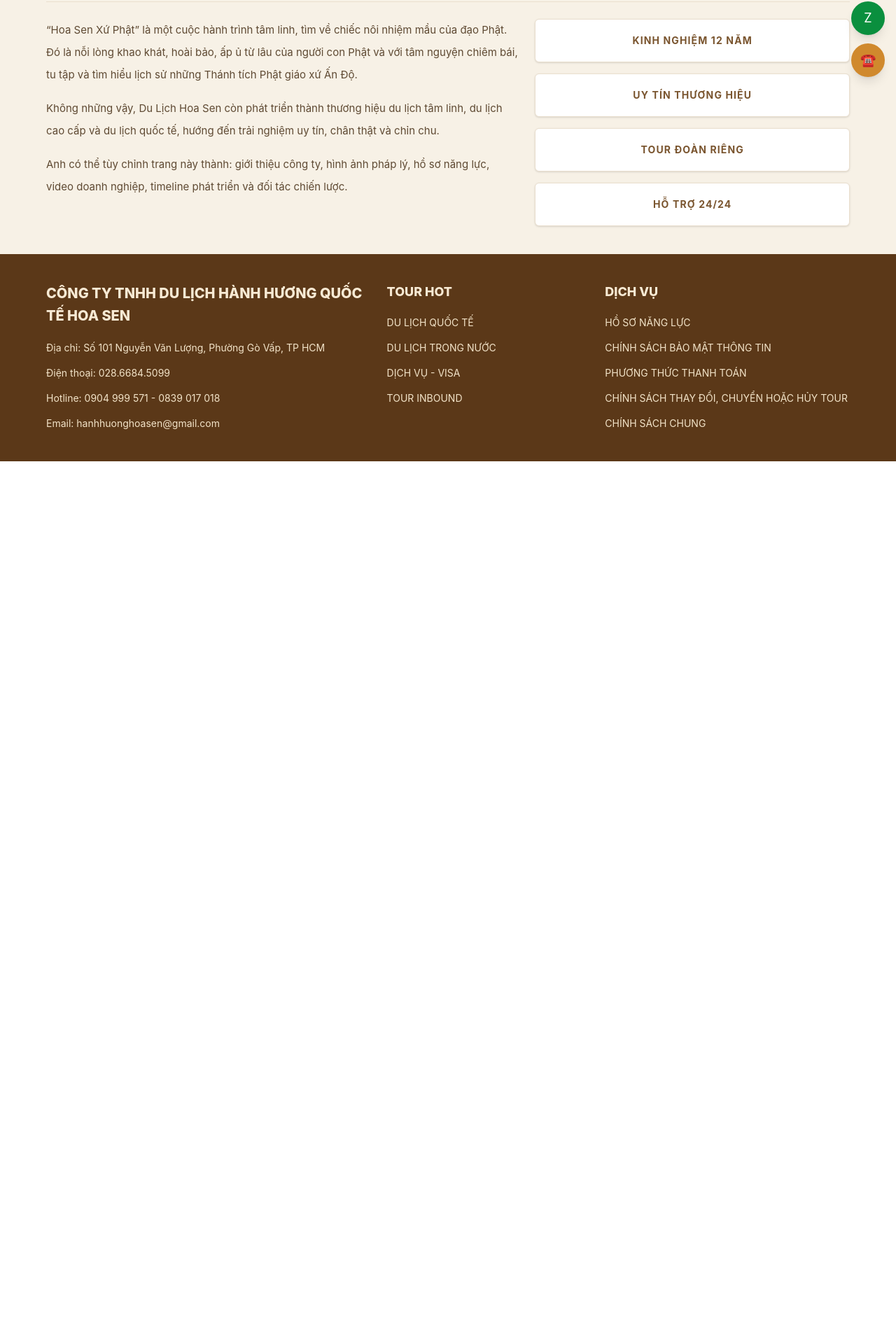
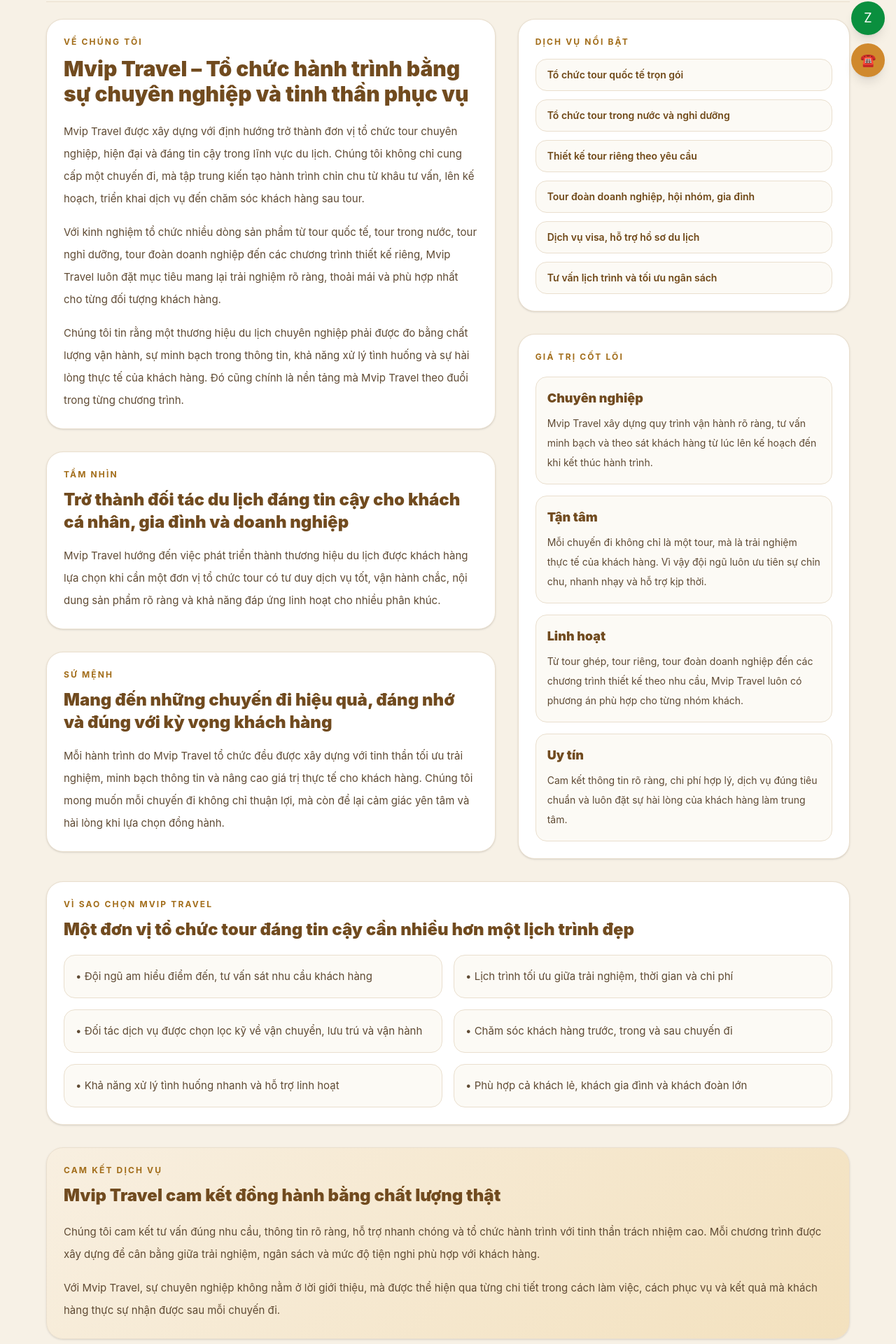
Before and after one commit to kiennguyen2701/hoa-sen-clone, a React (Vite) app: page /gioi-thieu in a window 1280 px wide. Shown: the part 344-2264 px from the top of the page at 70% size. Before the commit the page ends 1003 px from the top, so only its background shows below. Built offline with nearby package versions, Linux system fonts and the light colour scheme; no server answers; the database is empty.

Commit message:
add real admin with supabase

```diff
--- a/src/pages/AboutPage.jsx
+++ b/src/pages/AboutPage.jsx
@@ -1,34 +1,191 @@
 import PageContainer from '../components/PageContainer';
+
+const values = [
+  {
+    title: 'Chuyên nghiệp',
+    desc: 'Mvip Travel xây dựng quy trình vận hành rõ ràng, tư vấn minh bạch và theo sát khách hàng từ lúc lên kế hoạch đến khi kết thúc hành trình.',
+  },
+  {
+    title: 'Tận tâm',
+    desc: 'Mỗi chuyến đi không chỉ là một tour, mà là trải nghiệm thực tế của khách hàng. Vì vậy đội ngũ luôn ưu tiên sự chỉn chu, nhanh nhạy và hỗ trợ kịp thời.',
+  },
+  {
+    title: 'Linh hoạt',
+    desc: 'Từ tour ghép, tour riêng, tour đoàn doanh nghiệp đến các chương trình thiết kế theo nhu cầu, Mvip Travel luôn có phương án phù hợp cho từng nhóm khách.',
+  },
+  {
+    title: 'Uy tín',
+    desc: 'Cam kết thông tin rõ ràng, chi phí hợp lý, dịch vụ đúng tiêu chuẩn và luôn đặt sự hài lòng của khách hàng làm trung tâm.',
+  },
+];
+
+const services = [
+  'Tổ chức tour quốc tế trọn gói',
+  'Tổ chức tour trong nước và nghỉ dưỡng',
+  'Thiết kế tour riêng theo yêu cầu',
+  'Tour đoàn doanh nghiệp, hội nhóm, gia đình',
+  'Dịch vụ visa, hỗ trợ hồ sơ du lịch',
+  'Tư vấn lịch trình và tối ưu ngân sách',
+];
+
+const reasons = [
+  'Đội ngũ am hiểu điểm đến, tư vấn sát nhu cầu khách hàng',
+  'Lịch trình tối ưu giữa trải nghiệm, thời gian và chi phí',
+  'Đối tác dịch vụ được chọn lọc kỹ về vận chuyển, lưu trú và vận hành',
+  'Chăm sóc khách hàng trước, trong và sau chuyến đi',
+  'Khả năng xử lý tình huống nhanh và hỗ trợ linh hoạt',
+  'Phù hợp cả khách lẻ, khách gia đình và khách đoàn lớn',
+];
 
 export default function AboutPage() {
   return (
     <PageContainer
       title="Giới thiệu"
-      subtitle="Trang này dành riêng cho hồ sơ năng lực, câu chuyện thương hiệu, sứ mệnh, tầm nhìn, pháp lý và các điểm mạnh của doanh nghiệp."
+      subtitle="Mvip Travel là đơn vị tổ chức tour chuyên nghiệp, tập trung vào chất lượng dịch vụ, trải nghiệm thực tế và sự đồng hành lâu dài cùng khách hàng."
     >
-      <div className="grid gap-6 lg:grid-cols-[1.2fr_0.8fr]">
-        <div className="space-y-4 text-[15px] leading-8 text-[#5f4a33]">
+      <div className="grid gap-8 lg:grid-cols-[1.15fr_0.85fr]">
+        <div className="space-y-8">
+          <section className="rounded-3xl border border-[#eadfce] bg-white p-6 shadow-sm">
+            <div className="text-xs font-bold uppercase tracking-[0.18em] text-[#a26d1a]">
+              Về chúng tôi
+            </div>
+            <h2 className="mt-3 text-3xl font-black text-[#714b1f]">
+              Mvip Travel – Tổ chức hành trình bằng sự chuyên nghiệp và tinh thần phục vụ
+            </h2>
+
+            <div className="mt-5 space-y-4 text-[15px] leading-8 text-[#5f4a33]">
               <p>
-            “Hoa Sen Xứ Phật” là một cuộc hành trình tâm linh, tìm về chiếc nôi nhiệm mầu của đạo Phật. Đó là nỗi lòng khao khát, hoài bảo, ấp ủ từ lâu của người con Phật và với tâm nguyện chiêm bái, tu tập và tìm hiểu lịch sử những Thánh tích Phật giáo xứ Ấn Độ.
+                Mvip Travel được xây dựng với định hướng trở thành đơn vị tổ chức tour
+                chuyên nghiệp, hiện đại và đáng tin cậy trong lĩnh vực du lịch. Chúng tôi
+                không chỉ cung cấp một chuyến đi, mà tập trung kiến tạo hành trình chỉn chu
+                từ khâu tư vấn, lên kế hoạch, triển khai dịch vụ đến chăm sóc khách hàng sau
+                tour.
               </p>
+
               <p>
-            Không những vậy, Du Lịch Hoa Sen còn phát triển thành thương hiệu du lịch tâm linh, du lịch cao cấp và du lịch quốc tế, hướng đến trải nghiệm uy tín, chân thật và chỉn chu.
+                Với kinh nghiệm tổ chức nhiều dòng sản phẩm từ tour quốc tế, tour trong nước,
+                tour nghỉ dưỡng, tour đoàn doanh nghiệp đến các chương trình thiết kế riêng,
+                Mvip Travel luôn đặt mục tiêu mang lại trải nghiệm rõ ràng, thoải mái và phù
+                hợp nhất cho từng đối tượng khách hàng.
               </p>
+
               <p>
-            Anh có thể tùy chỉnh trang này thành: giới thiệu công ty, hình ảnh pháp lý, hồ sơ năng lực, video doanh nghiệp, timeline phát triển và đối tác chiến lược.
+                Chúng tôi tin rằng một thương hiệu du lịch chuyên nghiệp phải được đo bằng
+                chất lượng vận hành, sự minh bạch trong thông tin, khả năng xử lý tình huống
+                và sự hài lòng thực tế của khách hàng. Đó cũng chính là nền tảng mà Mvip
+                Travel theo đuổi trong từng chương trình.
               </p>
             </div>
-        <div className="grid gap-4">
-          {['Kinh nghiệm 12 năm', 'Uy tín thương hiệu', 'Tour đoàn riêng', 'Hỗ trợ 24/24'].map((item) => (
+          </section>
+
+          <section className="rounded-3xl border border-[#eadfce] bg-white p-6 shadow-sm">
+            <div className="text-xs font-bold uppercase tracking-[0.18em] text-[#a26d1a]">
+              Tầm nhìn
+            </div>
+            <h2 className="mt-3 text-2xl font-black text-[#714b1f]">
+              Trở thành đối tác du lịch đáng tin cậy cho khách cá nhân, gia đình và doanh nghiệp
+            </h2>
+            <p className="mt-4 text-[15px] leading-8 text-[#5f4a33]">
+              Mvip Travel hướng đến việc phát triển thành thương hiệu du lịch được khách hàng
+              lựa chọn khi cần một đơn vị tổ chức tour có tư duy dịch vụ tốt, vận hành chắc,
+              nội dung sản phẩm rõ ràng và khả năng đáp ứng linh hoạt cho nhiều phân khúc.
+            </p>
+          </section>
+
+          <section className="rounded-3xl border border-[#eadfce] bg-white p-6 shadow-sm">
+            <div className="text-xs font-bold uppercase tracking-[0.18em] text-[#a26d1a]">
+              Sứ mệnh
+            </div>
+            <h2 className="mt-3 text-2xl font-black text-[#714b1f]">
+              Mang đến những chuyến đi hiệu quả, đáng nhớ và đúng với kỳ vọng khách hàng
+            </h2>
+            <p className="mt-4 text-[15px] leading-8 text-[#5f4a33]">
+              Mỗi hành trình do Mvip Travel tổ chức đều được xây dựng với tinh thần tối ưu
+              trải nghiệm, minh bạch thông tin và nâng cao giá trị thực tế cho khách hàng.
+              Chúng tôi mong muốn mỗi chuyến đi không chỉ thuận lợi, mà còn để lại cảm giác
+              yên tâm và hài lòng khi lựa chọn đồng hành.
+            </p>
+          </section>
+        </div>
+
+        <div className="space-y-8">
+          <section className="rounded-3xl border border-[#eadfce] bg-white p-6 shadow-sm">
+            <div className="text-xs font-bold uppercase tracking-[0.18em] text-[#a26d1a]">
+              Dịch vụ nổi bật
+            </div>
+            <div className="mt-4 space-y-3">
+              {services.map((item) => (
                 <div
                   key={item}
-              className="rounded-md border border-[#eadfce] bg-white p-5 text-center text-sm font-bold uppercase tracking-[0.08em] text-[#7a552f] shadow-sm"
+                  className="rounded-2xl border border-[#eadfce] bg-[#fcfaf5] px-4 py-3 text-sm font-semibold text-[#6f4817]"
                 >
                   {item}
                 </div>
               ))}
             </div>
+          </section>
+
+          <section className="rounded-3xl border border-[#eadfce] bg-white p-6 shadow-sm">
+            <div className="text-xs font-bold uppercase tracking-[0.18em] text-[#a26d1a]">
+              Giá trị cốt lõi
             </div>
+            <div className="mt-5 grid gap-4">
+              {values.map((item) => (
+                <div
+                  key={item.title}
+                  className="rounded-2xl border border-[#eadfce] bg-[#fcfaf5] p-4"
+                >
+                  <div className="text-lg font-black text-[#714b1f]">{item.title}</div>
+                  <div className="mt-2 text-sm leading-7 text-[#5f4a33]">{item.desc}</div>
+                </div>
+              ))}
+            </div>
+          </section>
+        </div>
+      </div>
+
+      <section className="mt-8 rounded-3xl border border-[#eadfce] bg-white p-6 shadow-sm">
+        <div className="text-xs font-bold uppercase tracking-[0.18em] text-[#a26d1a]">
+          Vì sao chọn Mvip Travel
+        </div>
+        <h2 className="mt-3 text-2xl font-black text-[#714b1f]">
+          Một đơn vị tổ chức tour đáng tin cậy cần nhiều hơn một lịch trình đẹp
+        </h2>
+
+        <div className="mt-5 grid gap-4 md:grid-cols-2">
+          {reasons.map((item) => (
+            <div
+              key={item}
+              className="rounded-2xl border border-[#eadfce] bg-[#fcfaf5] p-4 text-[15px] leading-7 text-[#5f4a33]"
+            >
+              • {item}
+            </div>
+          ))}
+        </div>
+      </section>
+
+      <section className="mt-8 rounded-3xl border border-[#eadfce] bg-[linear-gradient(135deg,#f8efe0,#f3e1be)] p-6 shadow-sm">
+        <div className="text-xs font-bold uppercase tracking-[0.18em] text-[#a26d1a]">
+          Cam kết dịch vụ
+        </div>
+        <h2 className="mt-3 text-2xl font-black text-[#714b1f]">
+          Mvip Travel cam kết đồng hành bằng chất lượng thật
+        </h2>
+
+        <div className="mt-5 space-y-4 text-[15px] leading-8 text-[#5f4a33]">
+          <p>
+            Chúng tôi cam kết tư vấn đúng nhu cầu, thông tin rõ ràng, hỗ trợ nhanh chóng và
+            tổ chức hành trình với tinh thần trách nhiệm cao. Mỗi chương trình được xây dựng
+            để cân bằng giữa trải nghiệm, ngân sách và mức độ tiện nghi phù hợp với khách hàng.
+          </p>
+
+          <p>
+            Với Mvip Travel, sự chuyên nghiệp không nằm ở lời giới thiệu, mà được thể hiện qua
+            từng chi tiết trong cách làm việc, cách phục vụ và kết quả mà khách hàng thực sự
+            nhận được sau mỗi chuyến đi.
+          </p>
+        </div>
+      </section>
     </PageContainer>
   );
 }
```
Lines whose indentation alone changed are shown as unchanged.
